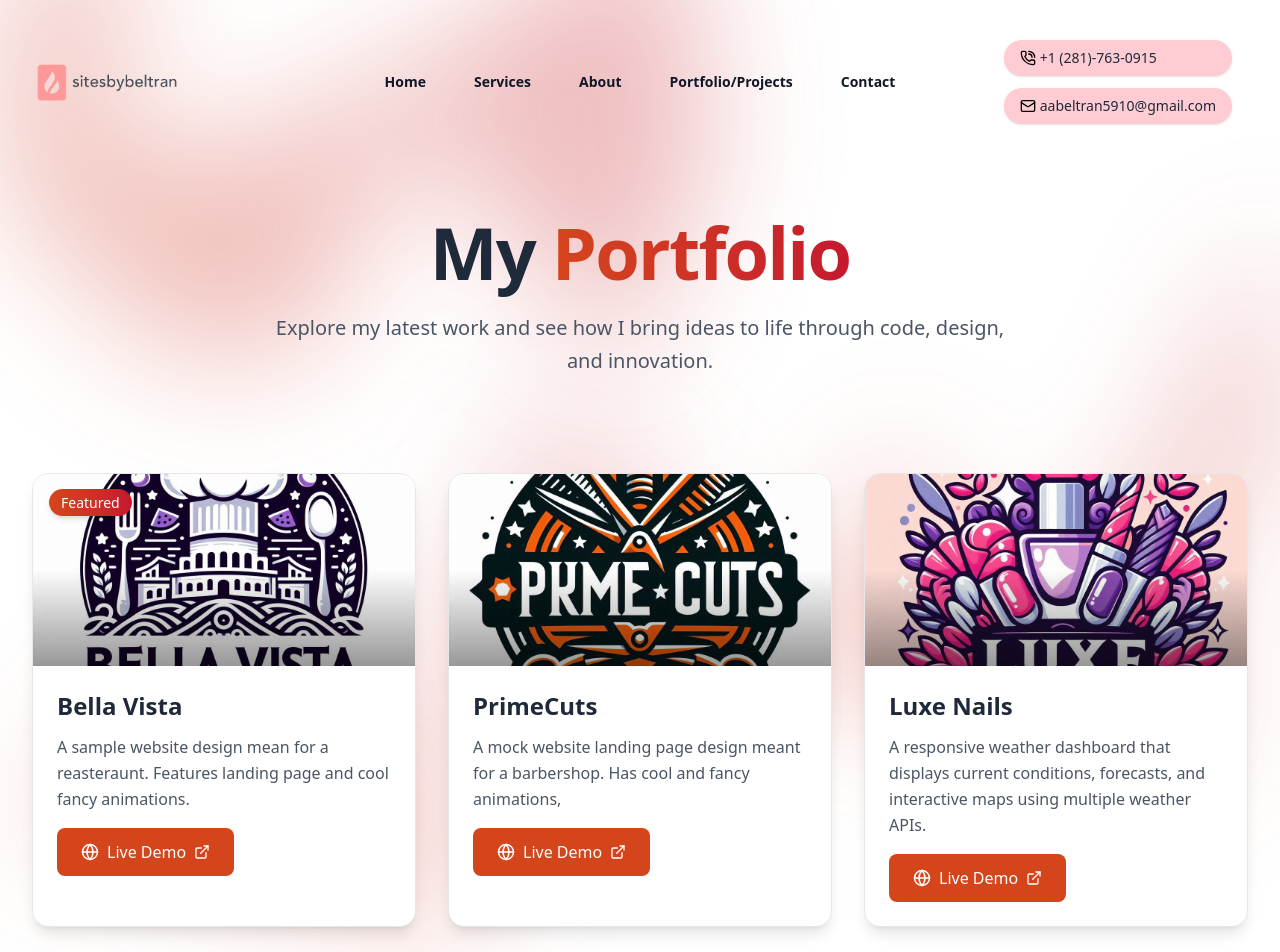
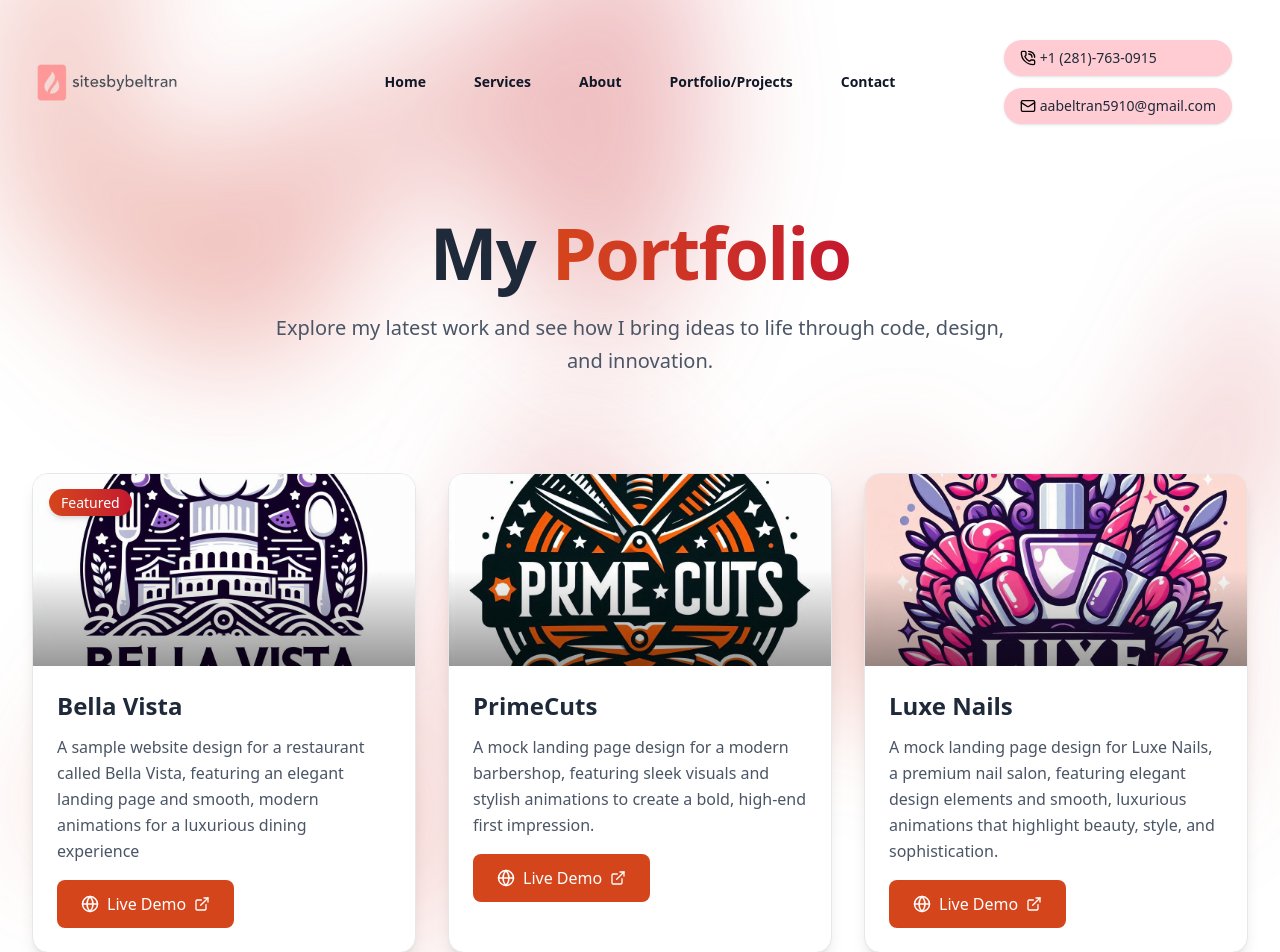
Before and after one commit to abeltran09/SitesByBeltran, a React (Vite) app in the folder sitesbybeltran/: page /portfolio in a window 1280 px wide. Shown: the top 952 px of the page. Built offline with nearby package versions, Linux system fonts and the light colour scheme.

Commit message:
fixed buggs

```diff
--- a/sitesbybeltran/index.html
+++ b/sitesbybeltran/index.html
@@ -10,7 +10,7 @@
     <meta name="description" content="Professional web design for small businesses. Mobile-friendly, SEO-optimized, and tailored to your brand. Based in Houston, Texas." />
 
     <!-- Google Site Verification -->
-    <meta name="google-site-verification" content="google-site-verification=OKHmup7h0kOjrnRe01nk6pTJUFlR2Kg_GGt5QK2W-QE" />
+    <meta name="google-site-verification" content="OKHmup7h0kOjrnRe01nk6pTJUFlR2Kg_GGt5QK2W-QE" />
 
     <!-- Open Graph for Social Media (optional but helpful) -->
     <meta property="og:title" content="SitesByBeltran" />
--- a/sitesbybeltran/src/pages/portfolio.jsx
+++ b/sitesbybeltran/src/pages/portfolio.jsx
@@ -6,7 +6,7 @@ export default function Portfolio() {
     {
       id: 1,
       title: "Bella Vista",
-      description: "A sample website design mean for a reasteraunt. Features landing page and cool fancy animations.",
+      description: "A sample website design for a restaurant called Bella Vista, featuring an elegant landing page and smooth, modern animations for a luxurious dining experience",
       image: "./images/bellavista-logo-main.jpg",
       technologies: ["React", "Node.js", "MongoDB", "Stripe"],
       liveUrl: "/bellavista",
@@ -16,7 +16,7 @@ export default function Portfolio() {
     {
       id: 2,
       title: "PrimeCuts",
-      description: "A mock website landing page design meant for a barbershop. Has cool and fancy animations,",
+      description: "A mock landing page design for a modern barbershop, featuring sleek visuals and stylish animations to create a bold, high-end first impression.",
       image: "./images/primecuts-logo-main.jpg",
       technologies: ["React", "Firebase", "Material-UI", "Socket.io"],
       liveUrl: "/primecuts",
@@ -26,7 +26,7 @@ export default function Portfolio() {
     {
       id: 3,
       title: "Luxe Nails",
-      description: "A responsive weather dashboard that displays current conditions, forecasts, and interactive maps using multiple weather APIs.",
+      description: "A mock landing page design for Luxe Nails, a premium nail salon, featuring elegant design elements and smooth, luxurious animations that highlight beauty, style, and sophistication.",
       image: "./images/luxenails-logo-main.jpg",
       technologies: ["React", "Chart.js", "OpenWeather API", "Mapbox"],
       liveUrl: "/luxenails",
```
